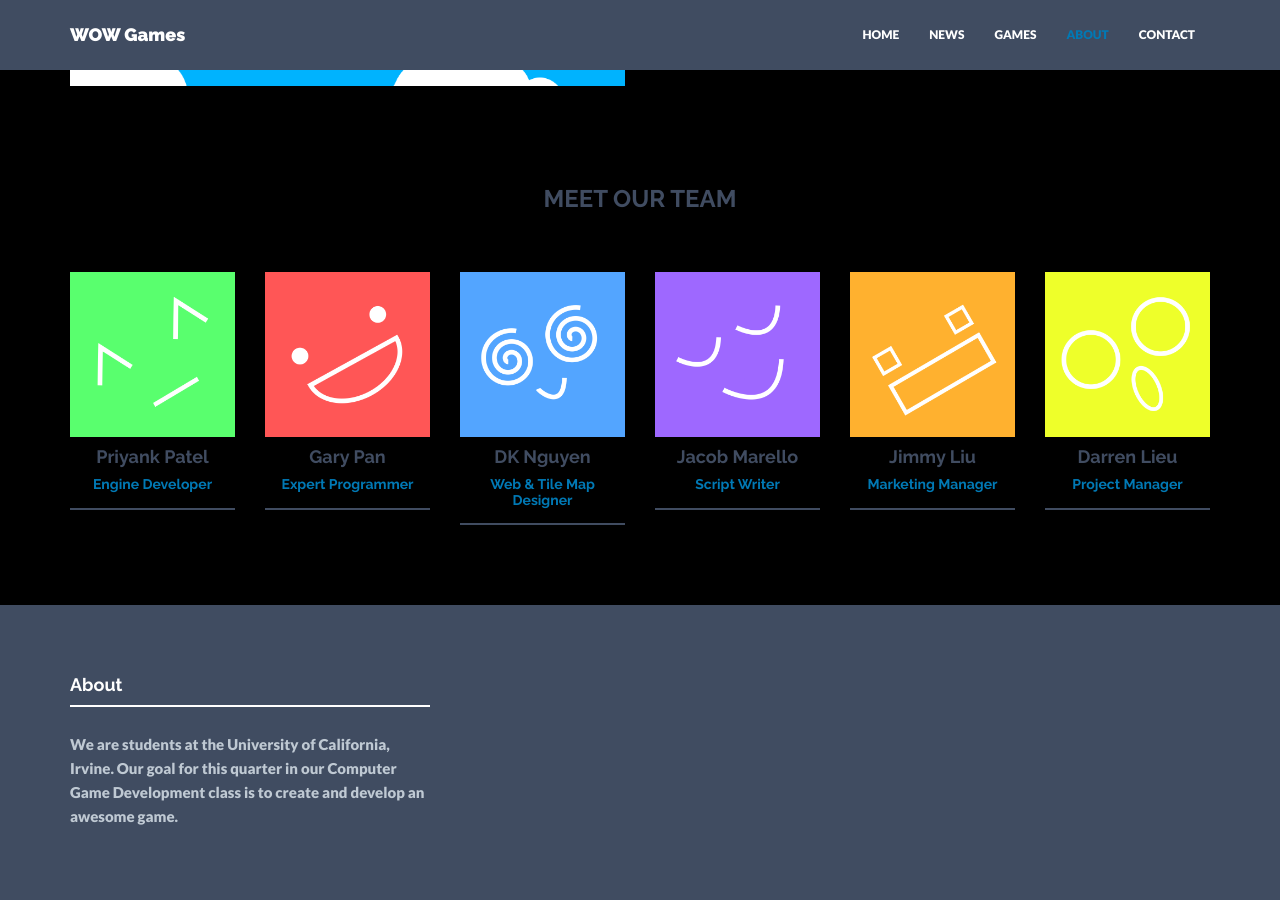
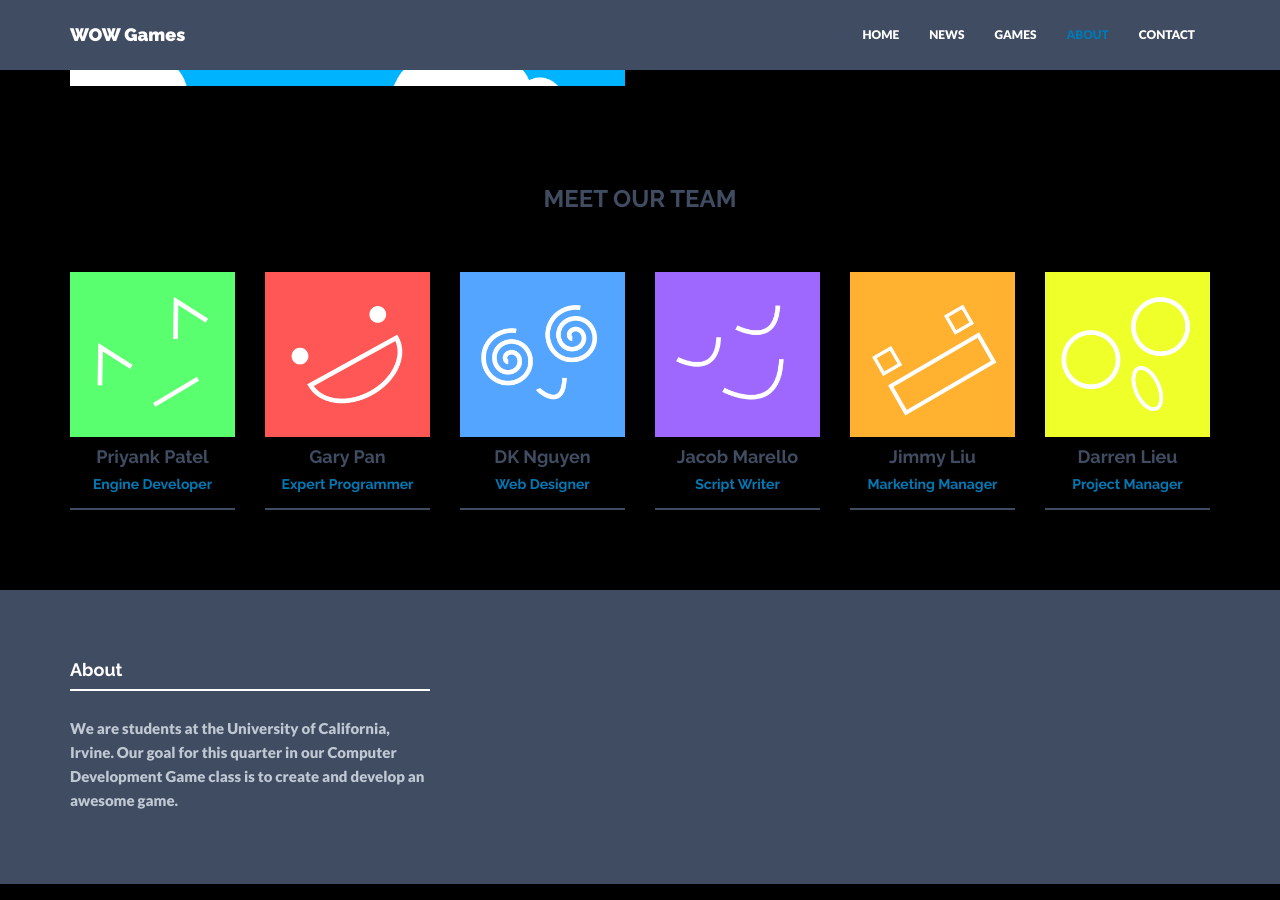
Before and after one commit to WOWGames/WOWGames.github.io, a Jekyll site: the page built from about.html, in a window 1280 px wide and 900 px high, scrolled down 553 px. Built offline with Jekyll 4.4.1, drawn with Linux system fonts in a browser that asks for light colours; nearby versions of some CDN libraries.

Commit message:
Revert "Modified roles"
This reverts commit b7e604ac595d564c423bffb545fe79ac1de20945.

```diff
--- a/_config.yml
+++ b/_config.yml
@@ -40,7 +40,7 @@
         url: mailto:gpan2@uci.edu
 
   - name: DK Nguyen
-    position: Web & Tile Map Designer
+    position: Web Designer
     img: team02.png
     social:
       - title: envelope #use for email address
@@ -68,7 +68,7 @@
         url: mailto:lieud1@uci.edu
 
 # Short text about your company. Shown in footer on every page and also separately on Home and Contact page.
-about: "We are students at the University of California, Irvine. Our goal for this quarter in our Computer Game Development class is to create and develop an awesome game."
+about: "We are students at the University of California, Irvine. Our goal for this quarter in our Computer Development Game class is to create and develop an awesome game."
 
 
 ### CONTACT SETTINGS ###
```
